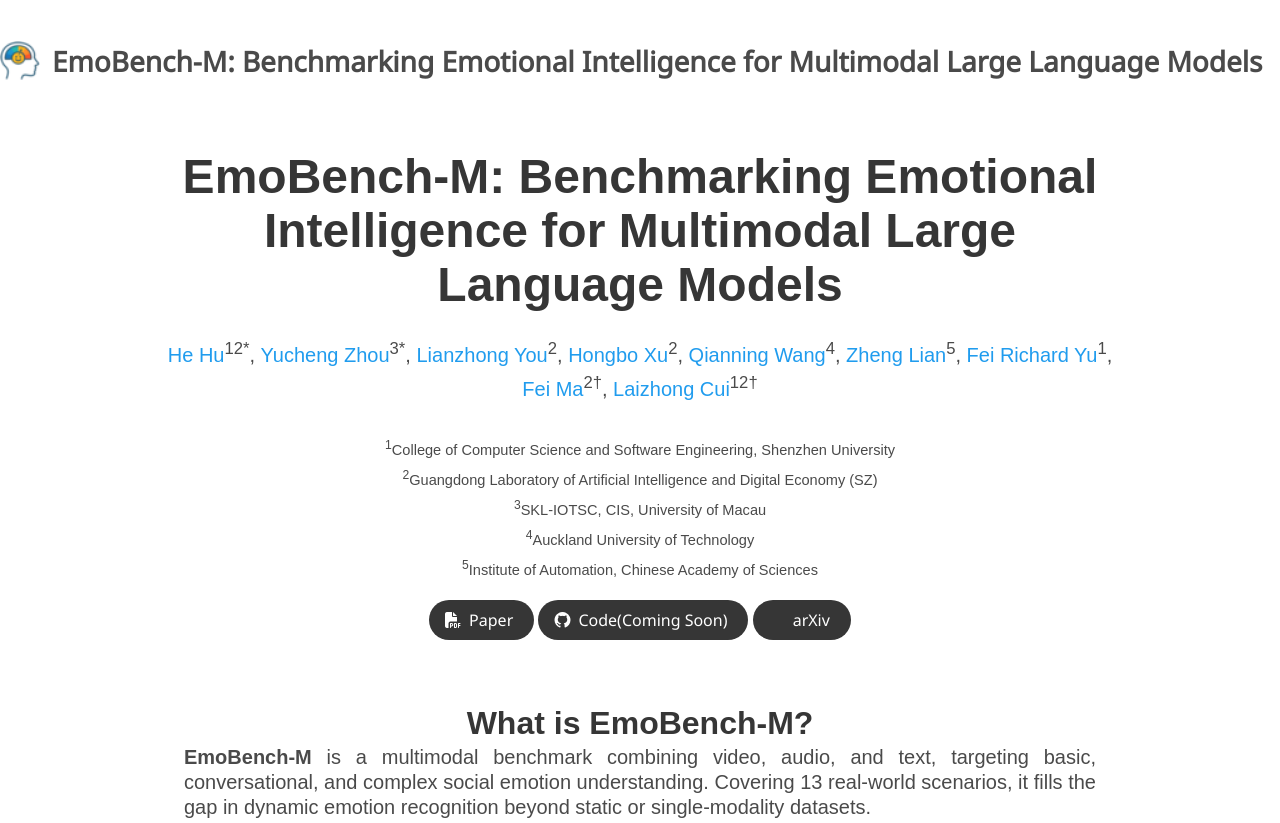
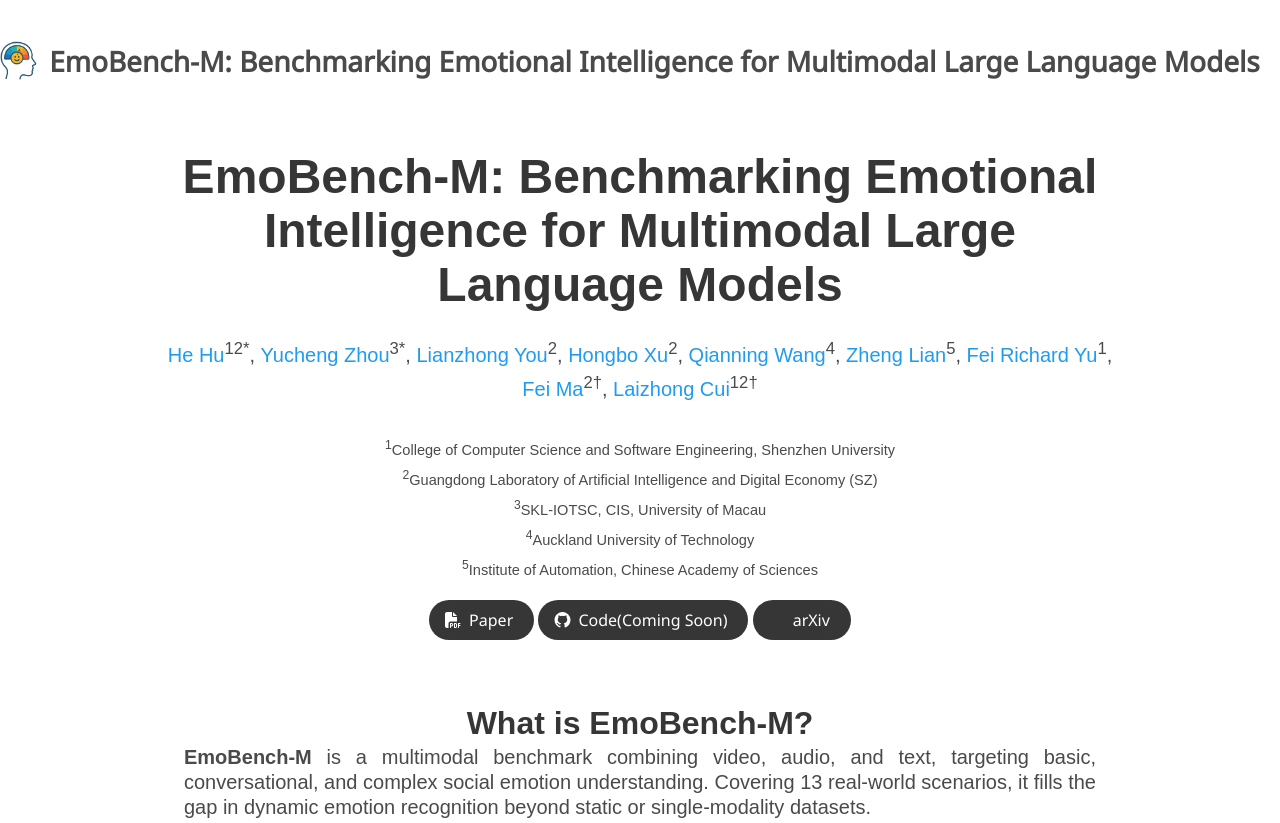
Before and after one commit to Emo-gml/Emo-gml.github.io, a plain HTML site: page index.html in a window 1280 px wide. Shown: the top 823 px of the page. Drawn offline with nearby package versions, Linux system fonts and the light colour scheme; some icons are missing; a web font is replaced by a local one.

Commit message:
Update index.html

```diff
--- a/index.html
+++ b/index.html
@@ -25,7 +25,7 @@
 
 
   <div style="display: flex; align-items: center; margin: 40px 0 20px 0;">
-  <img src="static/images/emo.ico" alt="Logo" style="height: 40px; margin-right: 12px;">
+  <img src="static/images/emo.jpg" alt="Logo" style="height: 40px; margin-right: 12px;">
   <h1 style="font-size: 28px; font-weight: bold; margin: 0;">
     EmoBench-M: Benchmarking Emotional Intelligence for Multimodal Large Language Models
   </h1>
```
